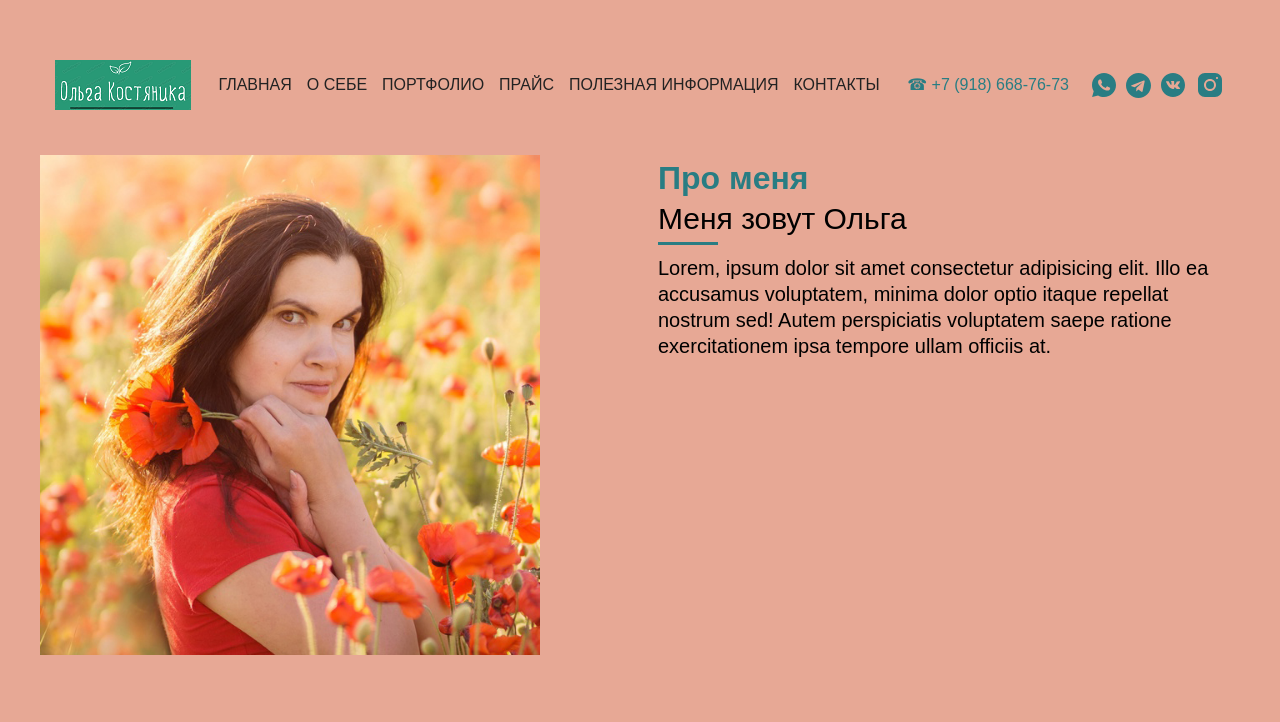
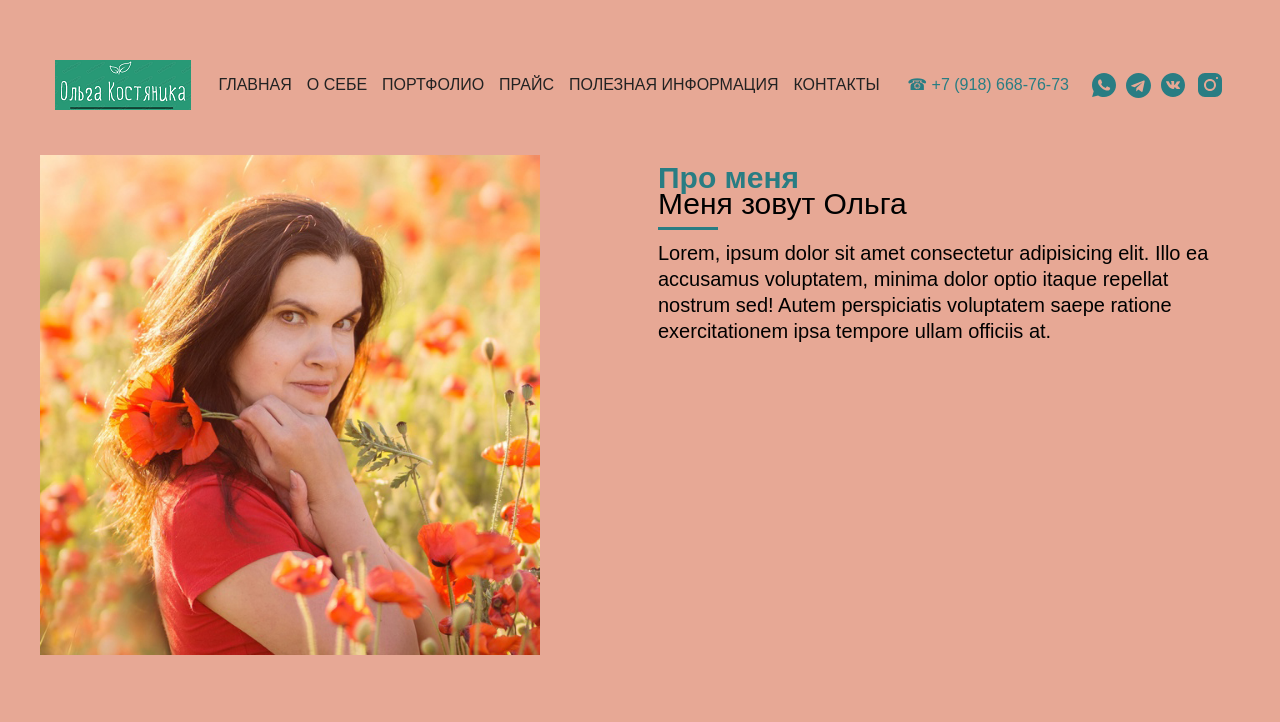
Before and after one commit to tata1988/photo, a website: page about.html in a window 1280 px wide. Shown: the top 722 px of the page. Drawn offline with Linux system fonts and the light colour scheme.

Commit message:
заголовок про меня поправила

```diff
--- a/about.html
+++ b/about.html
@@ -118,7 +118,7 @@
                 </div>
 
                 <div class="about__text col-6 col-lg-12 col-sm-12">
-                    <h2 class="title about__title">Про меня</h2>
+                    <h2 class="about__title">Про меня</h2>
                     <div class="about__subtitle">Меня зовут Ольга</div>
                     <div class="divider"></div>
                     <p>Lorem, ipsum dolor sit amet consectetur adipisicing elit. Illo ea accusamus voluptatem, minima dolor optio itaque repellat nostrum sed! Autem perspiciatis voluptatem saepe ratione exercitationem ipsa tempore ullam officiis at.</p>
```
